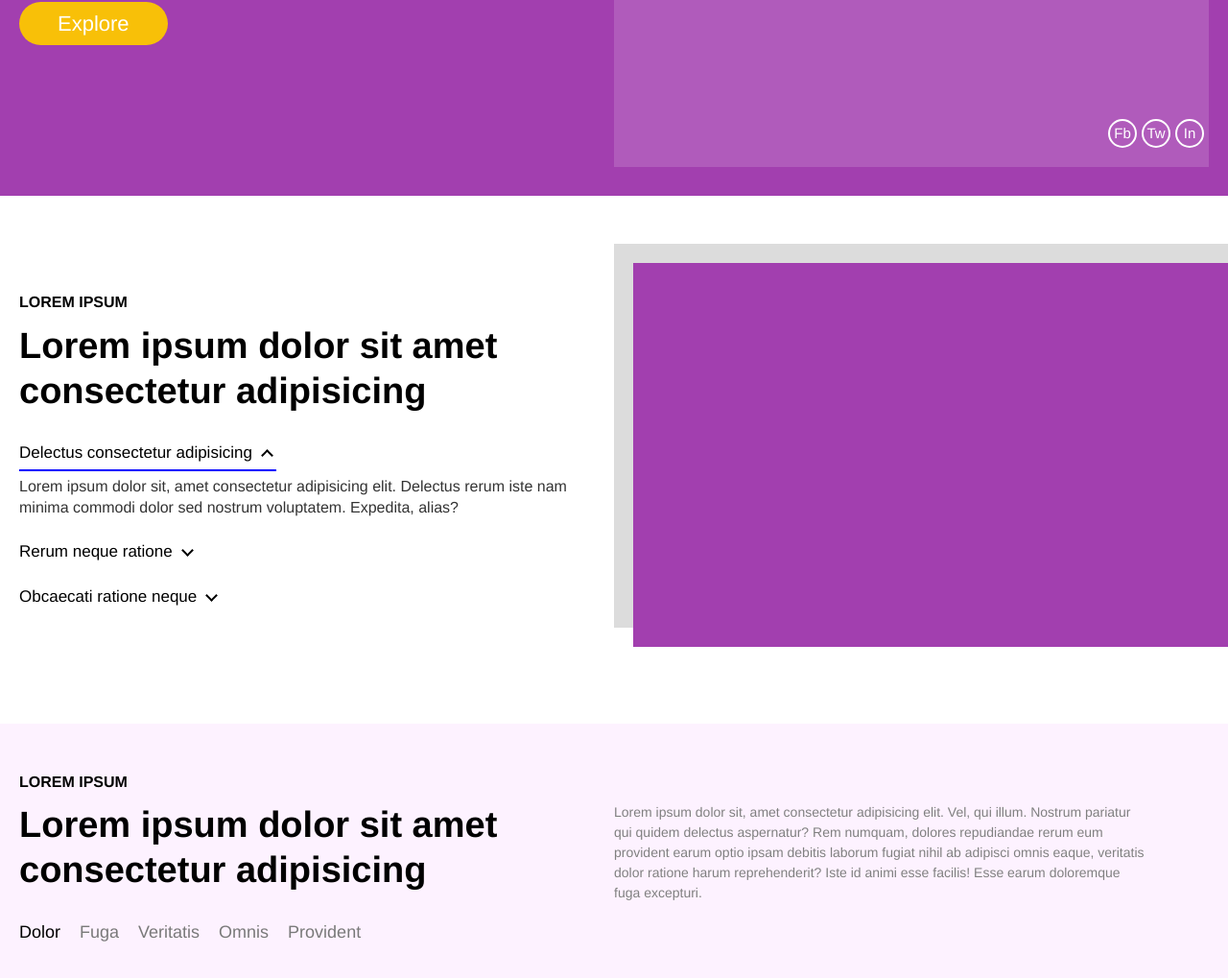
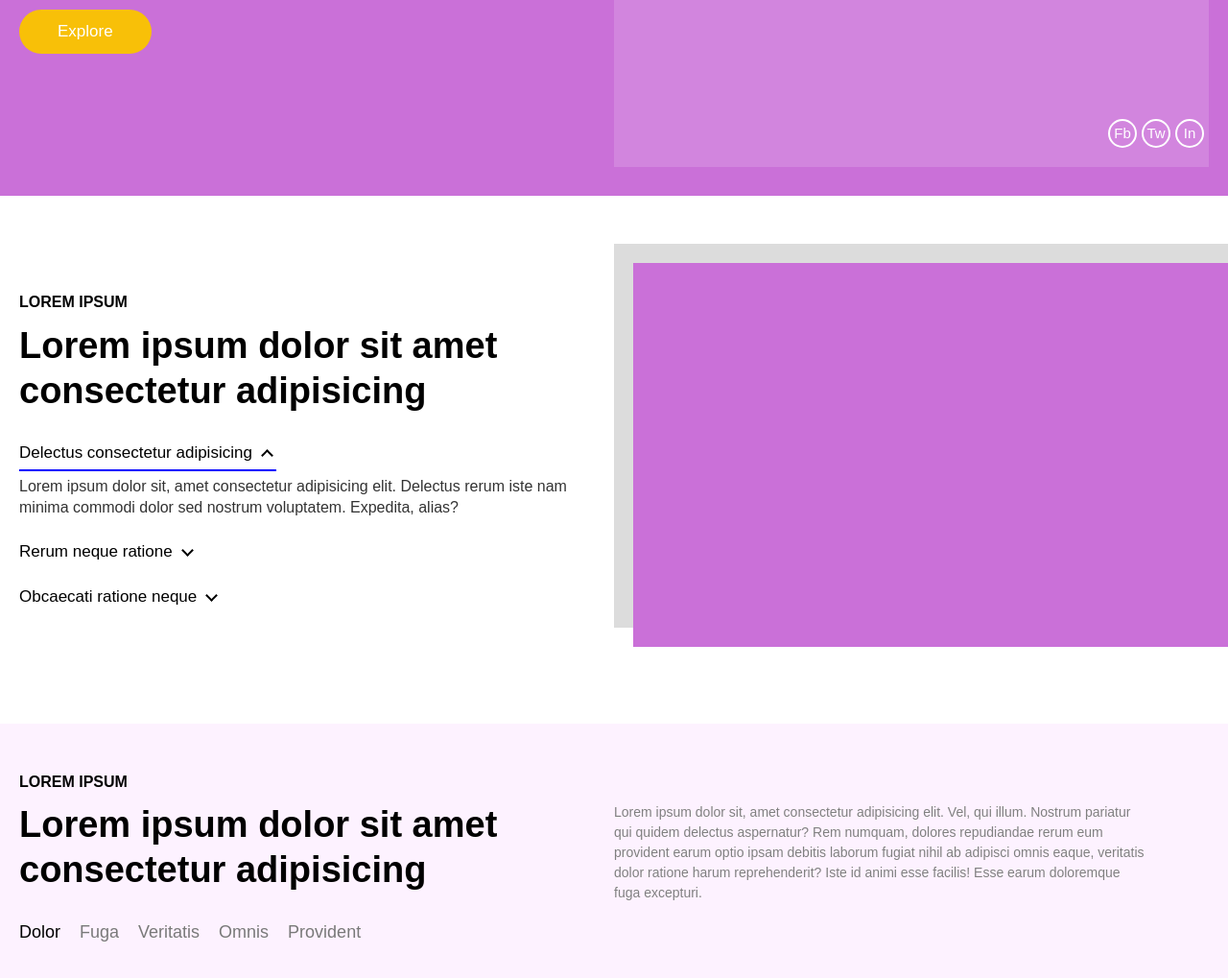
Before and after one commit to gerwld/wordpress-belon, a PHP site: page / in a window 1280 px wide. Shown: the part 596-1615 px from the top of the page at 96% size. Run offline with PHP 8.4, Linux system fonts and the light colour scheme.

Commit message:
Minor changes

```diff
--- a/index.css
+++ b/index.css
@@ -1,7 +1,7 @@
 :root {
  --main-color: blue;
  --main-color-yell: #f8c008;
- --main-color-prpl: rgb(162, 63, 175);
+ --main-color-prpl: #ca70d8;
  --main-color-light-prpl: #FDF2FF;
  --main-text-color: #000;
  --prim-text-color: #333333;
@@ -22,7 +22,7 @@ body,
 html {
  margin: 0;
  padding: 0;
- font-family: 'Helvetica', "Montserrat", sans-serif;
+ font-family: "Montserrat", sans-serif;
  line-height: 1.35em;
  font-size: 16px;
 }
@@ -175,15 +175,16 @@ p {
 }
 
 .hd-info p {
- font-size: 22px;
+ font-size: 19px;
  line-height: 1.5em;
+ margin: 1.5em 0;
  color: #fff;
 }
 
 .btn_explore {
  padding: 12px 40px;
  margin-top: 10px;
- font-size: 22px;
+ font-size: 17px;
  background-color: var(--main-color-yell);
  border-radius: var(--max-br-radius);
 }
```
